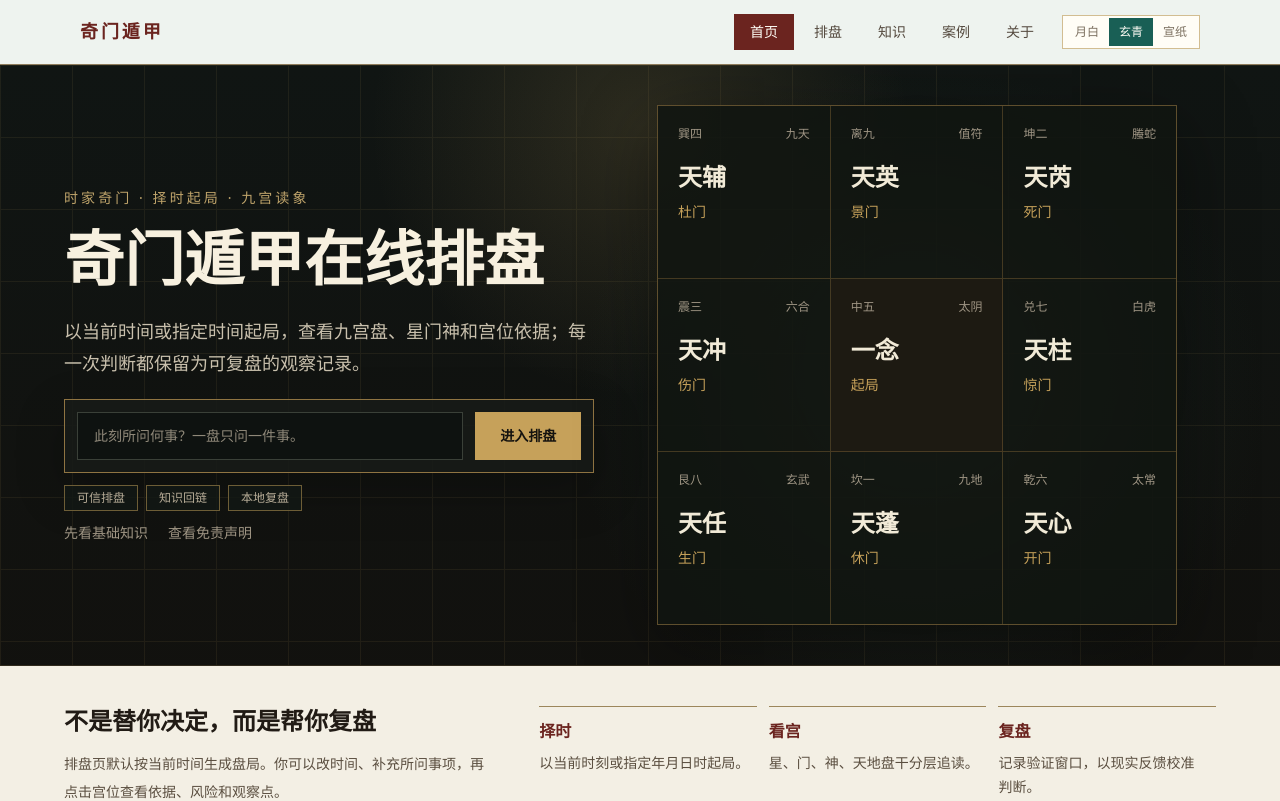
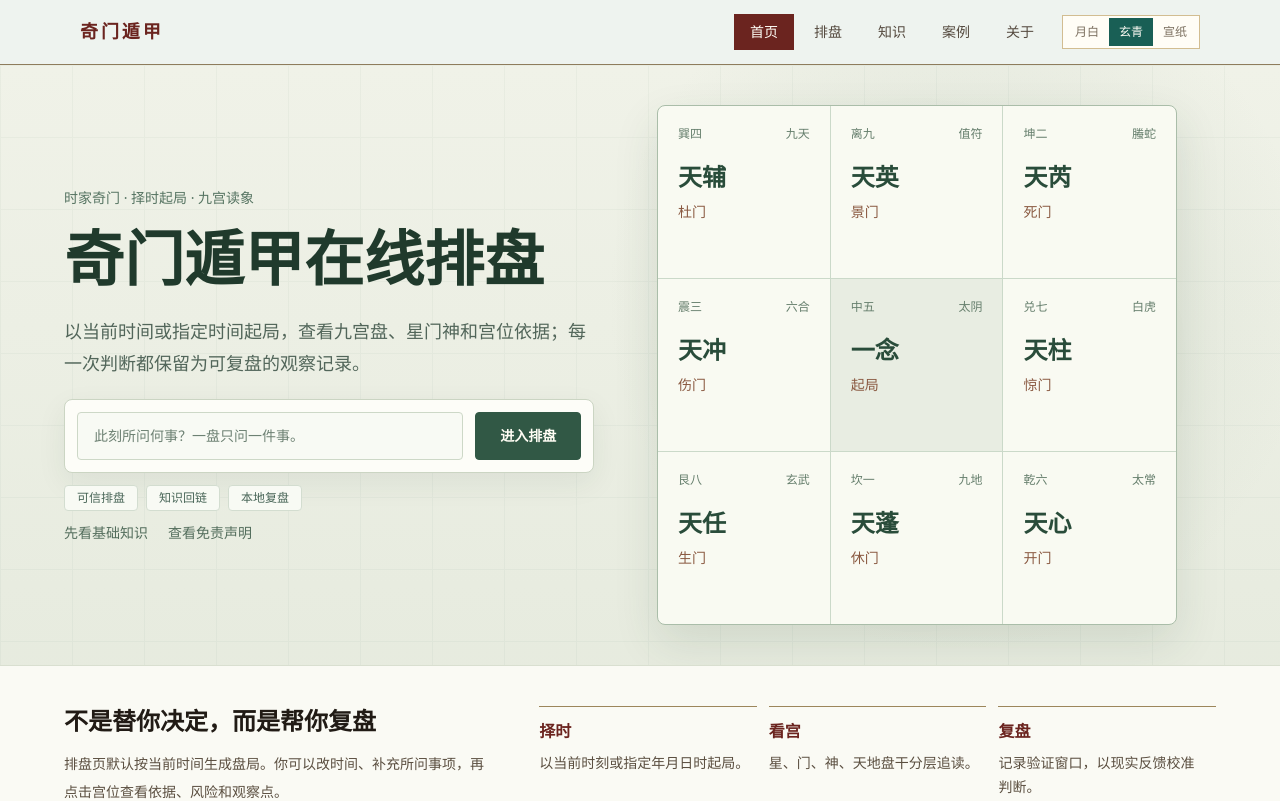
Before and after one commit to able24680000-prog/qimen-dunjia, a React (Vite) app in the folder qimen-website/: page / in a window 1280 px wide. Shown: the top 801 px of the page. Built offline with nearby package versions, Linux system fonts and the light colour scheme.

Commit message:
Refine Qimen homepage visual style

```diff
--- a/qimen-website/src/pages/Home.jsx
+++ b/qimen-website/src/pages/Home.jsx
@@ -32,27 +32,27 @@ export default function Home() {
   }
 
   return (
-    <div className="relative overflow-hidden bg-[#101513] text-[#f3efe4]">
+    <div className="relative overflow-hidden bg-[#f3f1e8] text-[#263c30]">
       <div className="pointer-events-none absolute inset-0">
-        <div className="absolute inset-0 bg-[radial-gradient(circle_at_50%_8%,rgba(197,164,94,0.16),transparent_28%),radial-gradient(circle_at_72%_44%,rgba(52,102,86,0.18),transparent_34%),linear-gradient(180deg,#101513_0%,#12100d_100%)]" />
-        <div className="absolute inset-0 opacity-[0.08] [background-image:linear-gradient(90deg,#d8b56d_1px,transparent_1px),linear-gradient(180deg,#d8b56d_1px,transparent_1px)] [background-size:72px_72px]" />
+        <div className="absolute inset-0 bg-[radial-gradient(circle_at_75%_30%,rgba(133,158,135,0.18),transparent_32%),linear-gradient(180deg,#f0f2e8_0%,#e4e9dc_100%)]" />
+        <div className="absolute inset-0 opacity-[0.04] [background-image:linear-gradient(90deg,#446758_1px,transparent_1px),linear-gradient(180deg,#446758_1px,transparent_1px)] [background-size:72px_72px]" />
       </div>
 
       <section className="relative px-4 py-6 md:py-10">
         <div className="mx-auto grid max-w-6xl items-center gap-6 lg:grid-cols-[0.94fr_1.06fr]">
           <div className="max-w-xl">
-            <p className="text-sm tracking-[0.22em] text-[#bfa46b]">时家奇门 · 择时起局 · 九宫读象</p>
+            <p className="text-sm text-[#567462]">时家奇门 · 择时起局 · 九宫读象</p>
             <h1
-              className="mt-4 text-4xl font-semibold leading-tight text-[#f7f0df] md:text-6xl"
+              className="mt-4 text-4xl font-semibold leading-tight text-[#203a2c] md:text-6xl"
               style={{ fontFamily: "'Noto Serif SC', 'SimSun', 'STSong', serif", textWrap: 'balance' }}
             >
               奇门遁甲在线排盘
             </h1>
-            <p className="mt-4 max-w-[58ch] text-base leading-7 text-[#c9c0ad] md:text-lg md:leading-8">
+            <p className="mt-4 max-w-[58ch] text-base leading-7 text-[#52665a] md:text-lg md:leading-8">
               以当前时间或指定时间起局，查看九宫盘、星门神和宫位依据；每一次判断都保留为可复盘的观察记录。
             </p>
 
-            <form onSubmit={handleSubmit} className="mt-5 max-w-xl border border-[#8f7442] bg-[#171b17]/88 p-3 shadow-[0_18px_50px_rgba(0,0,0,0.22)]">
+            <form onSubmit={handleSubmit} className="mt-5 max-w-xl rounded-lg border border-[#cbd5c3] bg-[#fdfdf8] p-3 shadow-[0_10px_30px_rgba(35,57,45,0.07)]">
               <label htmlFor="home-question" className="sr-only">此刻所问何事</label>
               <div className="flex flex-col gap-3 sm:flex-row">
                 <input
@@ -61,11 +61,11 @@ export default function Home() {
                   onChange={(event) => setQuestion(event.target.value)}
                   maxLength={120}
                   placeholder="此刻所问何事？一盘只问一件事。"
-                  className="min-h-12 flex-1 border border-[#3a4038] bg-[#0e1210] px-4 text-sm text-[#f7f0df] placeholder:text-[#8f8879] focus:border-[#c6a15a] focus:outline-none focus:ring-2 focus:ring-[#c6a15a]/20"
+                  className="min-h-12 flex-1 rounded border border-[#cdd8c7] bg-[#f8faf4] px-4 text-sm text-[#203a2c] placeholder:text-[#6d8173] focus:border-[#527e64] focus:outline-none focus:ring-2 focus:ring-[#527e64]/30"
                 />
                 <button
                   type="submit"
-                  className="min-h-12 border border-[#c6a15a] bg-[#c6a15a] px-6 text-sm font-semibold text-[#15130f] transition-colors hover:bg-[#d6b66d] focus-visible:outline focus-visible:outline-2 focus-visible:outline-offset-2 focus-visible:outline-[#f7f0df]"
+                  className="min-h-12 rounded border border-[#315845] bg-[#315845] px-6 text-sm font-semibold text-[#fffdf4] transition-colors hover:bg-[#446f59] focus-visible:outline focus-visible:outline-2 focus-visible:outline-offset-2 focus-visible:outline-[#315845]"
                 >
                   进入排盘
                 </button>
@@ -74,34 +74,34 @@ export default function Home() {
 
             <div className="mt-3 flex flex-wrap gap-2">
               {trustPoints.map((item) => (
-                <span key={item} className="border border-[#6d5d36] bg-[#121814]/80 px-3 py-1 text-xs text-[#b8ad98]">
+                <span key={item} className="rounded border border-[#d3ddd0] bg-[#f8faf4] px-3 py-1 text-xs text-[#486557]">
                   {item}
                 </span>
               ))}
             </div>
 
-            <div className="mt-3 flex flex-wrap items-center gap-x-5 gap-y-2 text-sm text-[#9f9584]">
-              <Link to="/knowledge" className="transition-colors hover:text-[#d6b66d]">先看基础知识</Link>
-              <Link to="/about" className="transition-colors hover:text-[#d6b66d]">查看免责声明</Link>
+            <div className="mt-3 flex flex-wrap items-center gap-x-5 gap-y-2 text-sm text-[#536d5c]">
+              <Link to="/knowledge" className="transition-colors hover:text-[#875337]">先看基础知识</Link>
+              <Link to="/about" className="transition-colors hover:text-[#875337]">查看免责声明</Link>
             </div>
           </div>
 
           <div className="relative mx-auto w-full max-w-[260px] sm:max-w-[420px] lg:max-w-[520px]">
-            <div className="absolute -inset-6 bg-[radial-gradient(circle,rgba(198,161,90,0.16),transparent_58%)] blur-2xl" />
-            <div className="relative grid aspect-square grid-cols-3 border border-[#9f7e45]/55 bg-[#111511]/88 shadow-[0_22px_70px_rgba(0,0,0,0.38)]">
+            <div className="absolute -inset-6 bg-[radial-gradient(circle,rgba(103,141,112,0.14),transparent_58%)] blur-2xl" />
+            <div className="relative grid aspect-square grid-cols-3 overflow-hidden rounded-lg border border-[#aabda9] bg-[#f9faf2] shadow-[0_18px_45px_rgba(45,72,52,0.12)]">
               {previewCells.map((cell, index) => (
                 <div
                   key={cell.palace}
-                  className={`group min-h-16 border-[#806537]/45 p-2 transition-colors hover:bg-[#1a211c] md:min-h-24 md:p-5 ${index % 3 !== 2 ? 'border-r' : ''} ${index < 6 ? 'border-b' : ''} ${cell.palace === '中五' ? 'bg-[#1d1a12]' : ''}`}
+                  className={`group min-h-16 border-[#cbd9c9] p-2 transition-colors hover:bg-[#e6eee3] md:min-h-24 md:p-5 ${index % 3 !== 2 ? 'border-r' : ''} ${index < 6 ? 'border-b' : ''} ${cell.palace === '中五' ? 'bg-[#e8ede2]' : ''}`}
                 >
-                  <div className="flex items-center justify-between gap-2 text-xs text-[#9f9584]">
+                  <div className="flex items-center justify-between gap-2 text-xs text-[#657e6c]">
                     <span>{cell.palace}</span>
                     <span>{cell.god}</span>
                   </div>
-                  <div className="mt-2 text-lg font-semibold text-[#f1ead7] md:mt-5 md:text-2xl" style={{ fontFamily: "'Noto Serif SC', 'SimSun', 'STSong', serif" }}>
+                  <div className="mt-2 text-lg font-semibold text-[#294c3a] md:mt-5 md:text-2xl" style={{ fontFamily: "'Noto Serif SC', 'SimSun', 'STSong', serif" }}>
                     {cell.star}
                   </div>
-                  <div className="mt-2 text-sm text-[#c6a15a]">{cell.door}</div>
+                  <div className="mt-2 text-sm text-[#8a5941]">{cell.door}</div>
                 </div>
               ))}
             </div>
@@ -109,7 +109,7 @@ export default function Home() {
         </div>
       </section>
 
-      <section className="relative border-t border-[#302a1d] bg-[#f3efe4] px-4 py-10 text-[#211b15]">
+      <section className="relative border-t border-[#d9dfd0] bg-[#fafaf4] px-4 py-10 text-[#211b15]">
         <div className="mx-auto grid max-w-6xl gap-6 md:grid-cols-[0.8fr_1.2fr] md:items-start">
           <div>
             <h2 className="text-2xl font-semibold" style={{ fontFamily: "'Noto Serif SC', 'SimSun', 'STSong', serif" }}>不是替你决定，而是帮你复盘</h2>
```
